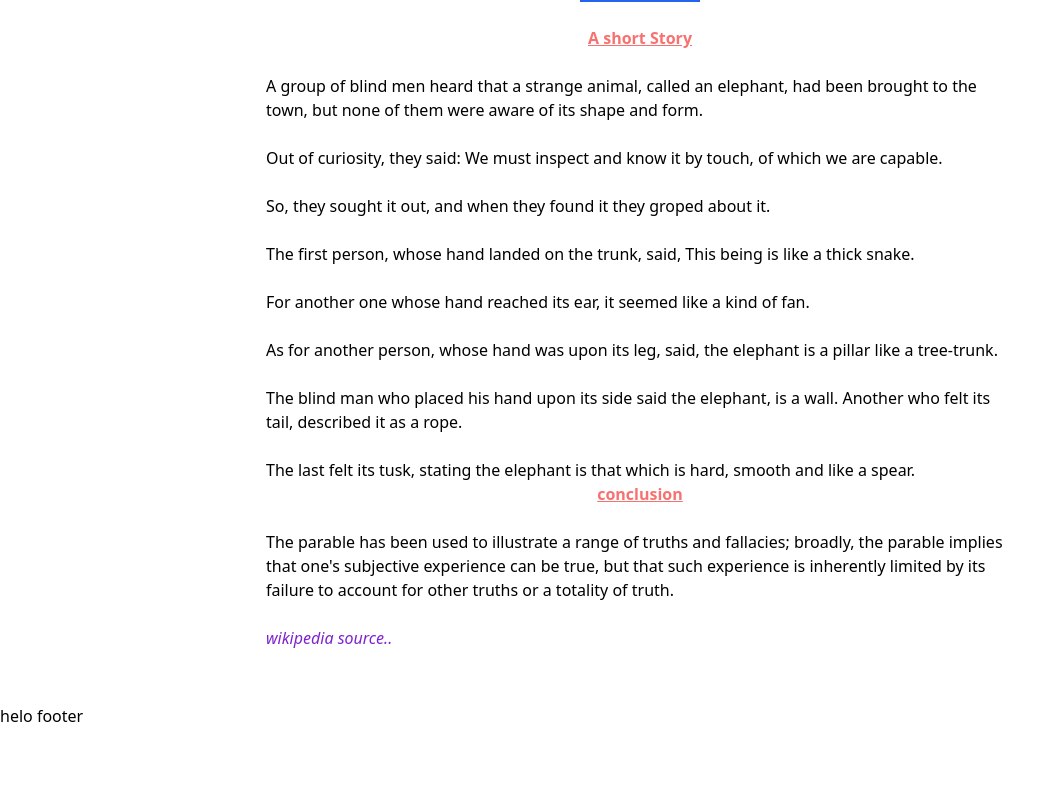
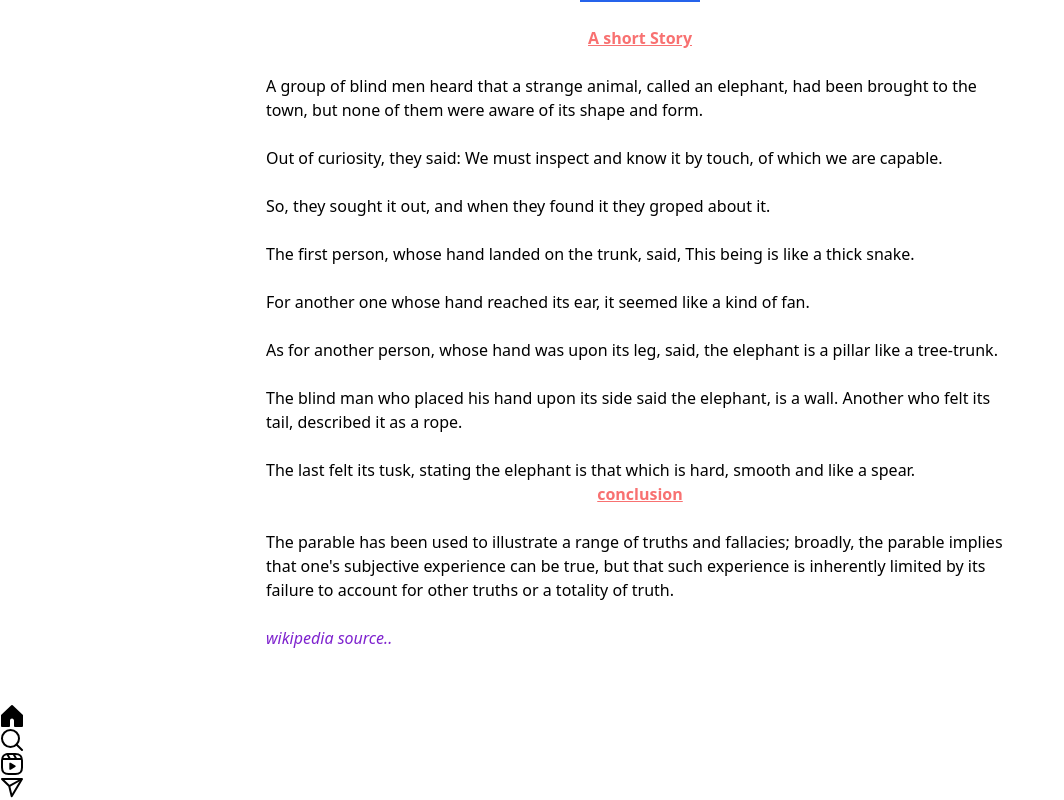
Before and after one commit to AlexChika/instagram-clone, a Next.js app: page / in a window 1280 px wide. Shown: the part 268-1068 px from the top of the page, without its empty margins (0-1064 px from the left). Before the commit the page ends 996 px from the top, so only its background shows below. Built offline with nearby package versions, Linux system fonts and the light colour scheme.

Commit message:
testing for devices failing o n select browsers

```diff
--- a/components/mobile/layout/NavBottom.js
+++ b/components/mobile/layout/NavBottom.js
@@ -42,7 +42,13 @@ const _Links = [
 // test 1
 
 const NavBottom = () => {
-  return <div>helo footer</div>;
+  return (
+    <div>
+      {_Links.map((link) => {
+        return link.icon("black");
+      })}
+    </div>
+  );
   return (
     <footer
       className="fixed z-10 bg-white dark:bg-black bottom-0 w-full border-t border-t-slate-300 dark:border-t-gray-700 h-[44px] py-2 px-5 md:px-0"
```
